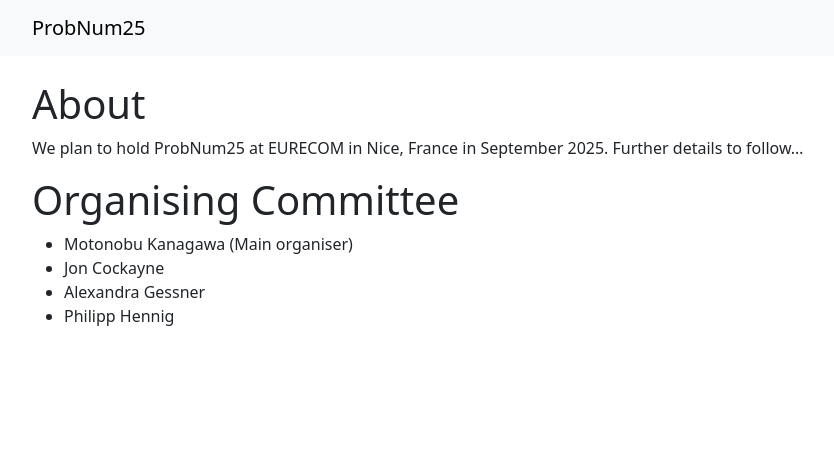
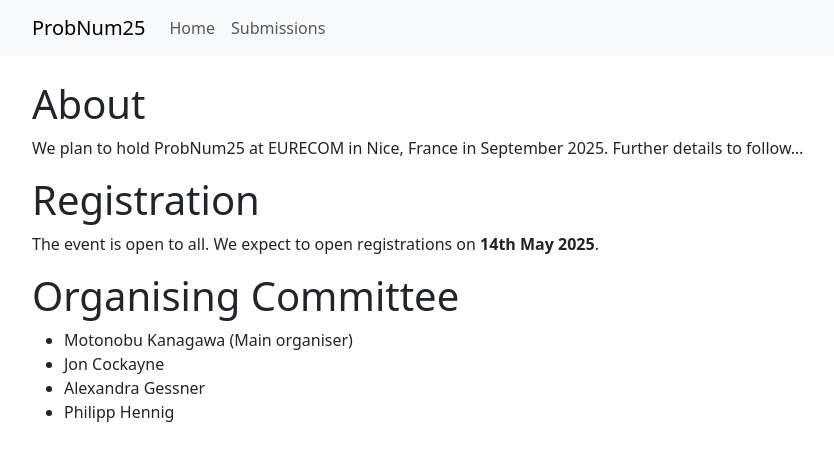
Before and after one commit to probnum2026/probnum2026.github.io, a Jekyll site: the page built from index.md, in a window 1280 px wide. Shown: the top 461 px of the page, without its empty margins (50-884 px from the left). Built offline with Jekyll 4.4.1, drawn with Linux system fonts in a browser that asks for light colours; nearby versions of some CDN libraries.

Commit message:
Added some more detail, submissions page.

```diff
--- a/_includes/head.html
+++ b/_includes/head.html
@@ -1,14 +1,17 @@
 <nav class="navbar navbar-expand-lg navbar-light bg-light">
     <div class="container">
-        <a class="navbar-brand" href="#">ProbNum25</a>
+        <a class="navbar-brand" href="/">ProbNum25</a>
         <button class="navbar-toggler" type="button" data-toggle="collapse" data-target="#navbarNav" aria-controls="navbarNav" aria-expanded="false" aria-label="Toggle navigation">
             <span class="navbar-toggler-icon"></span>
         </button>
         <div class="collapse navbar-collapse" id="navbarNav">
             <ul class="navbar-nav ml-auto">
-                <!--<li class="nav-item active">
-                    <a class="nav-link" href="#">Home</a>
-                </li>-->
+                <li class="nav-item active">
+                    <a class="nav-link" href="/">Home</a>
+                </li>
+                <li class="nav-item">
+                    <a class="nav-link" href="/submissions">Submissions</a>
+                </li>
             </ul>
         </div>
     </div>
--- a/index.md
+++ b/index.md
@@ -8,6 +8,10 @@ title: 'ProbNum25'
 We plan to hold ProbNum25 at EURECOM in Nice, France in September 2025.
 Further details to follow...
 
+# Registration
+
+The event is open to all. We expect to open registrations on **14th May 2025**.
+
 # Organising Committee
 
 - Motonobu Kanagawa (Main organiser)
```
Also changed, not shown: submissions.md (added, +18 -0 lines).
